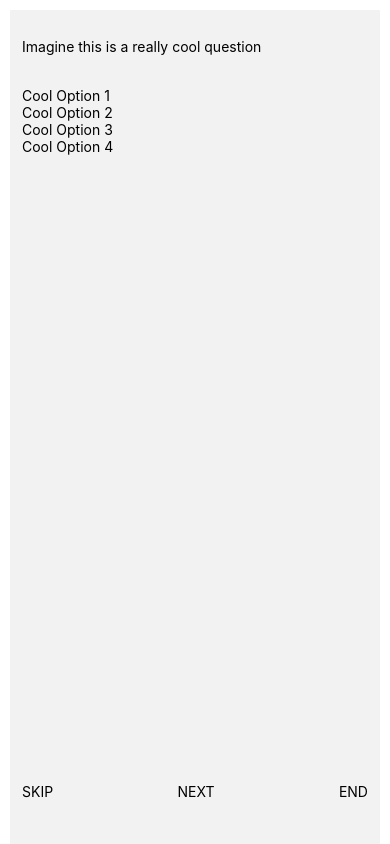
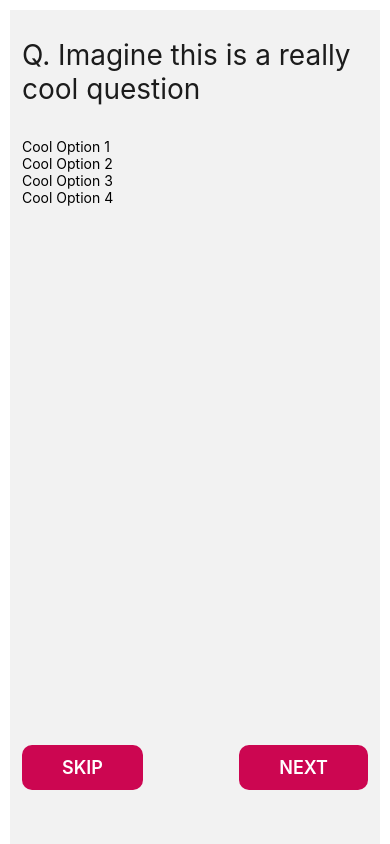
Before and after one commit to TiwariLokesh/React-native-tutorial, a React Native app: screen /Quiz in a window 390 px wide. Built offline with nearby package versions, Linux system fonts and the light colour scheme.

Commit message:
"Updated Quiz.js and Result.js with styling changes"

```diff
--- a/quizScreens/Quiz.js
+++ b/quizScreens/Quiz.js
@@ -6,7 +6,7 @@ const Quiz = ({navigation}) => {
     <View style={styles.container}>
 
       <View style={styles.top}>
-        <Text>Imagine this is a really cool question</Text>
+        <Text style={styles.question}>Q. Imagine this is a really cool question</Text>
       </View>
 
       <View style={styles.option}>
@@ -17,9 +17,9 @@ const Quiz = ({navigation}) => {
       </View>
 
       <View style={styles.bottom}>
-        <TouchableOpacity><Text>SKIP</Text></TouchableOpacity>
-        <TouchableOpacity><Text>NEXT</Text></TouchableOpacity>
-        <TouchableOpacity onPress={() => navigation.navigate("Result")}><Text>END</Text></TouchableOpacity>
+        <TouchableOpacity style={styles.button}><Text style={styles.buttonText}>SKIP</Text></TouchableOpacity>
+        <TouchableOpacity style={styles.button}><Text style={styles.buttonText}>NEXT</Text></TouchableOpacity>
+        {/* <TouchableOpacity onPress={() => navigation.navigate("Result")}><Text>END</Text></TouchableOpacity> */}
       </View>
 
     </View>
@@ -45,5 +45,22 @@ flex:1,
     paddingVertical:16,
     justifyContent:'space-between',
     flexDirection:'row'
-  }
+  },
+  button:{
+    marginBottom:10,
+    backgroundColor:'#CC0651',
+    padding:12,
+    paddingHorizontal:40,
+    borderRadius:10,
+  },
+  buttonText:{
+fontSize:18,
+    color:'#fff',
+    fontWeight:'600'
+  },
+  question:{
+fontSize:28,
+color:'#1c1c1c'
+  },
+
 })
--- a/quizScreens/Result.js
+++ b/quizScreens/Result.js
@@ -3,7 +3,7 @@ import React from 'react'
 
 const Result = ({navigation}) => {
   return (
-    <View>
+    <View style={styles.container}>
 
 
 
@@ -19,6 +19,10 @@ const Result = ({navigation}) => {
 export default Result
 
 const styles = StyleSheet.create({
+  container:{
+    paddingHorizontal:10,
+    height:'100%'
+    },
   banner: {
     width: 300,
     height: 300,
```
